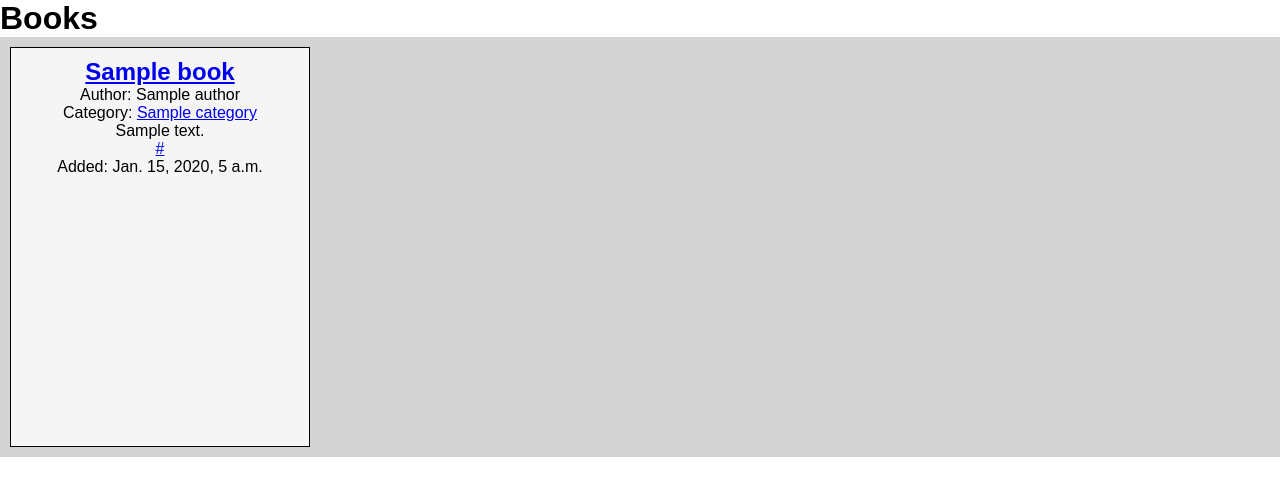
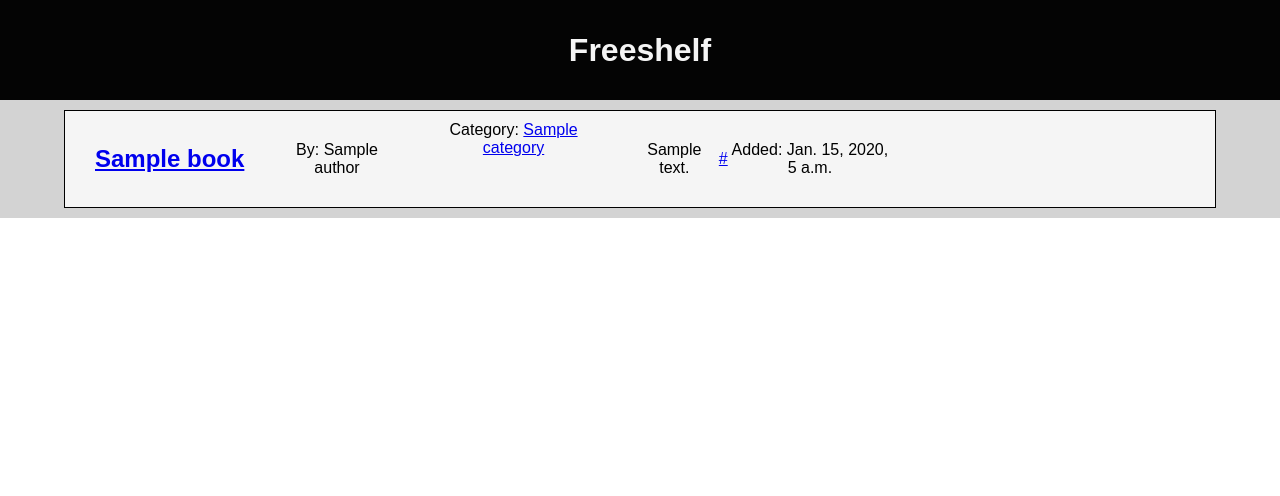
Before and after one commit to Momentum-Team-9/django-freeshelf-sarah-wines, a Django app: page /books/ in a window 1280 px wide. Shown: the top 496 px of the page. Run offline with Django 3.2, Linux system fonts and the light colour scheme; tables that the repository leaves empty hold one stand-in row (values such as "Sample post").

Commit message:
css in progress

```diff
--- a/static/css/style.css
+++ b/static/css/style.css
@@ -7,20 +7,62 @@
 
 .book-card {
   border: 1px solid black;
-
-  margin: 10px;
+  margin: 10px 5% 10px 5%;
   text-align: center;
   padding: 10px;
+  display: flex;
   flex-wrap: wrap;
-  height: 400px;
-  width: 300px;
+
+  width: 90%;
   background-color: whitesmoke;
 }
 
 .book-field {
   display: flex;
-  flex-direction: row;
+  flex-direction: column;
+  justify-content: center;
   flex-wrap: wrap;
   align-items: top;
   background-color: lightgrey;
 }
+.book-title {
+  display: flex;
+  justify-content: left;
+  align-items: center;
+  margin: 20px;
+}
+
+p {
+  width: 80%;
+}
+h1 {
+  background-color: rgb(4, 4, 4);
+  color: whitesmoke;
+  height: 100px;
+  display: flex;
+  justify-content: center;
+  align-items: center;
+}
+.author {
+  display: flex;
+  float: left;
+
+  margin: 20px;
+}
+.category {
+  float: left;
+}
+.description {
+  display: flex;
+  justify-content: center;
+  align-items: center;
+}
+.url {
+  display: flex;
+  justify-content: center;
+  align-items: center;
+}
+.created_at {
+  float: right;
+  margin-top: 20px;
+}
--- a/templates/books/list_books.html
+++ b/templates/books/list_books.html
@@ -1,24 +1,37 @@
 {% extends "base.html" %} {% block content %}
-<h1>Books</h1>
+<h1>Freeshelf</h1>
 <div class="book-field">
   {% for book in books %}
   <div class="book-card">
     <div class="book-title">
       <a href="{% url 'show_book' pk=book.pk%}"> <h2>{{book.title}}</h2> </a>
     </div>
+
     {% for author in book.authors.all %}
-    <p>Author: {{author.name}}</p>
+    <div class="author">
+      <p>By: {{author.name}}</p>
+    </div>
+
     {% endfor %} {% for category in book.categories.all %}
+    <div class="category">
       <p>
         Category:
         <a href="{% url 'show_category' slug=category.slug%}">
           {{ category.name }}</a
         >
       </p>
+
       {% endfor %}
+    </div>
+    <div class="description">
       <p>{{book.description}}</p>
+    </div>
+    <div class="url">
       <a href="{{book.url}}">{{book.url}}</a>
+    </div>
+    <div class="created_at">
       <p>Added: {{book.created_at}}</p>
+    </div>
+  </div>
   {% endfor %} {% endblock %}
 </div>
-</div>
```
Lines whose indentation alone changed are shown as unchanged.
